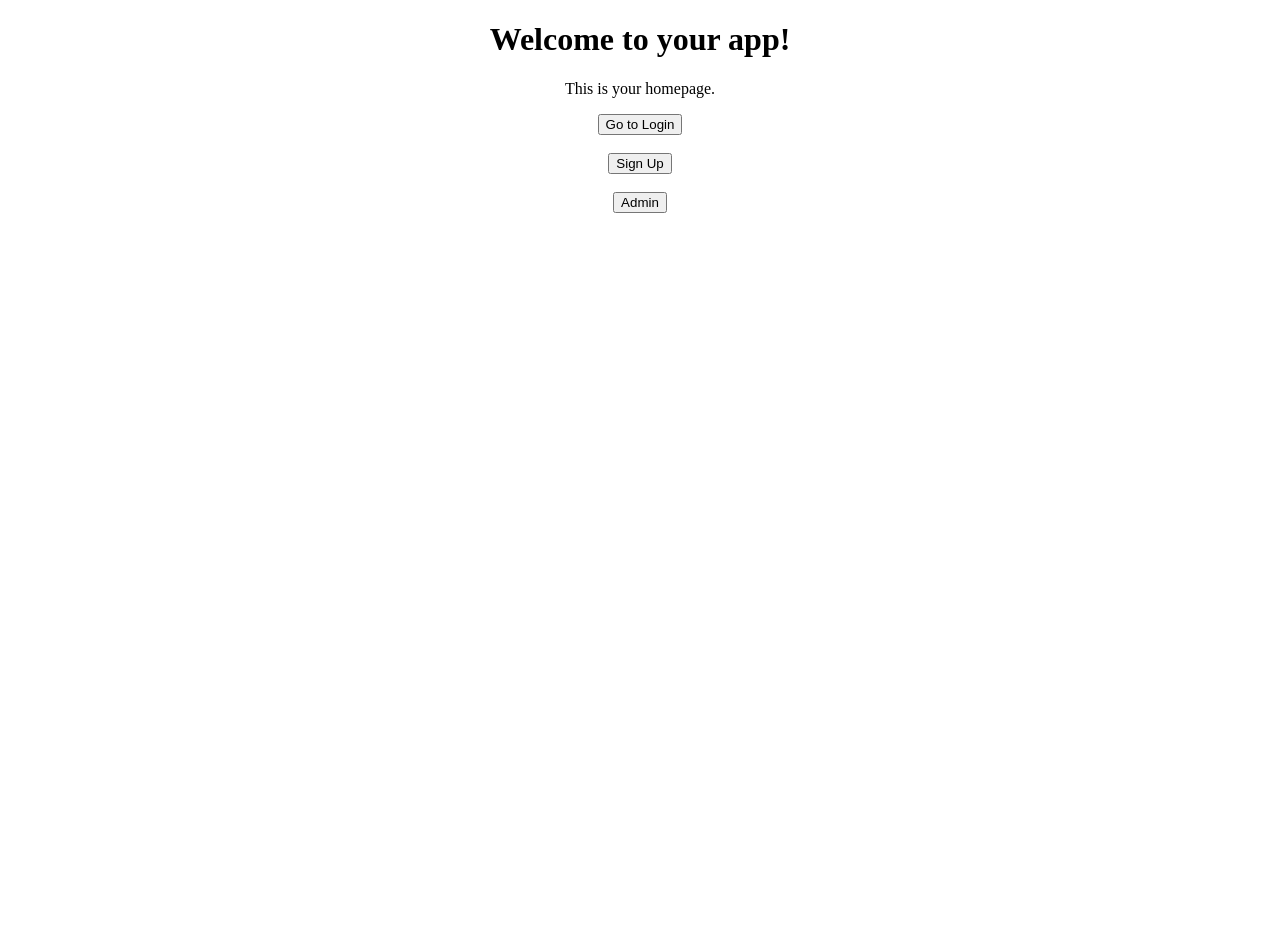
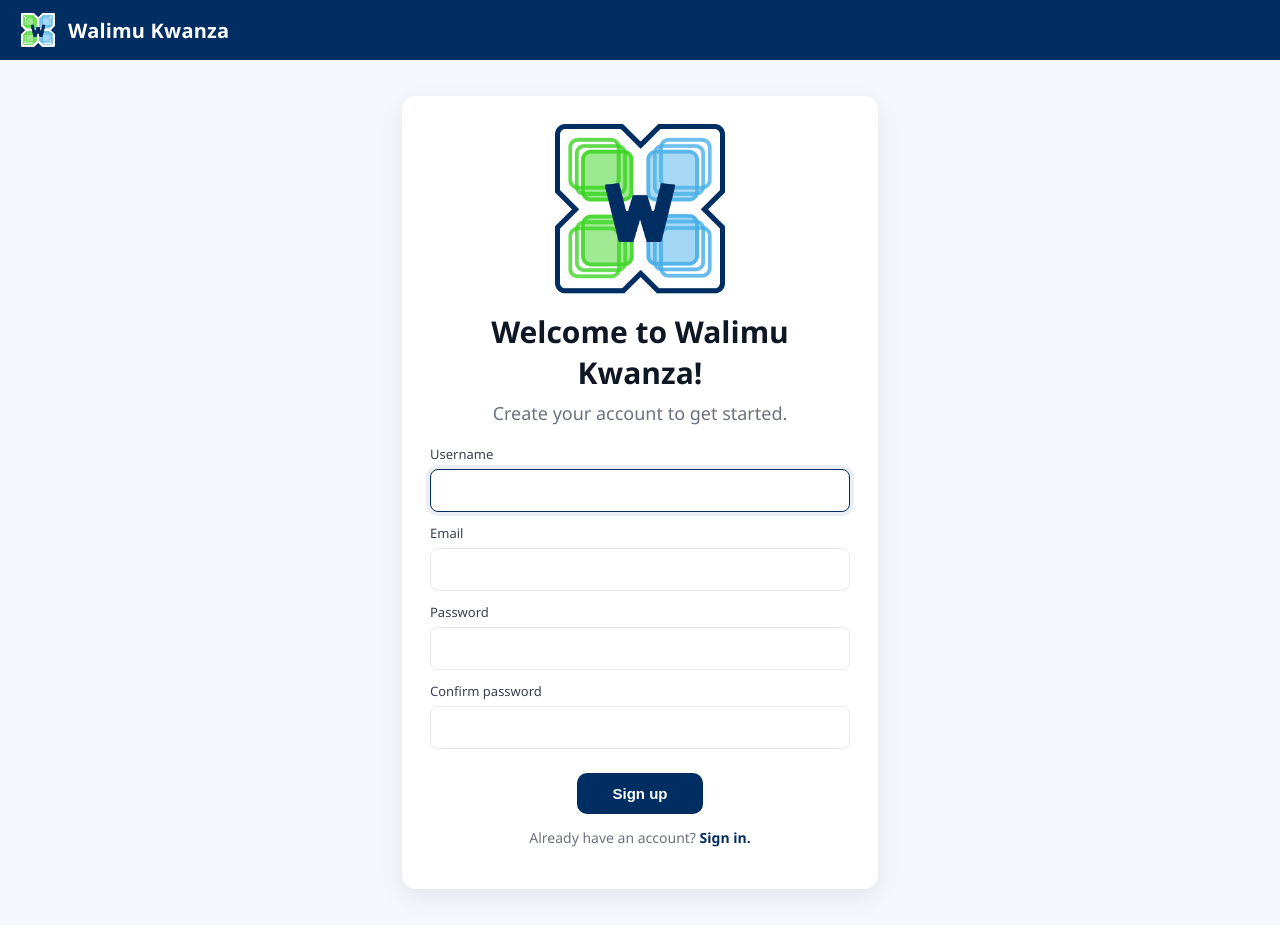
Before and after one commit to CalebMowery04/Walimu-Kwanza, a Django app: page / in a window 1280 px wide. Before the commit the page ends 213 px from the top, so only its background shows below. Run offline with Django 5.2, Linux system fonts and the light colour scheme.

Commit message:
sign in screen adjusted

```diff
--- a/config/urls.py
+++ b/config/urls.py
@@ -21,7 +21,8 @@ from users.views import home, image_page, logout_view, signup
 
 urlpatterns = [
     path('admin/', admin.site.urls),
-    path('', home, name='home'),
+    # make the signup view the site root so the signup page is the first page shown
+    path('', signup, name='home'),
     path('signup/', signup, name='signup'),
     path('login/', LoginView.as_view(template_name='login.html'), name='login'),
     path('logout/', logout_view, name='logout'),
--- a/users/templates/signup.html
+++ b/users/templates/signup.html
@@ -1,19 +1,93 @@
 <!DOCTYPE html>
 <html>
 <head>
-    <title>Sign Up</title>
+    <meta charset="utf-8">
+    <meta name="viewport" content="width=device-width,initial-scale=1">
+    <title>Sign Up - Walimu Kwanza</title>
+    {% load static %}
+    <style>
+        :root{ --navy:#002d62; --accent:#0a58ca; --muted:#6b7280 }
+        html,body{height:100%;margin:0;font-family:Segoe UI, Roboto, "Helvetica Neue", Arial, sans-serif;background:#f4f7fb}
+        .topbar{background:var(--navy);color:#fff;padding:12px 20px;display:flex;align-items:center;gap:12px}
+        .topbar img{height:36px;width:36px;object-fit:contain}
+        .topbar .title{font-weight:600;font-size:20px;letter-spacing:0.2px}
+
+        .container{min-height:calc(100% - 60px);display:flex;align-items:center;justify-content:center;padding:36px}
+        .card{background:#fff;border-radius:14px;box-shadow:0 8px 24px rgba(16,24,40,0.08);max-width:420px;width:100%;padding:28px;text-align:center}
+        .card .logo{height:170px;width:170px;object-fit:contain;margin:0 auto 12px}
+        .card h2{margin:0 0 8px;font-size:20px;color:#0f1724}
+        .card p.lead{margin:0 0 20px;color:var(--muted)}
+
+        form{display:flex;flex-direction:column;gap:12px}
+        .form-input{display:flex;flex-direction:column;text-align:left}
+        label{font-size:13px;color:#374151;margin-bottom:6px}
+        input[type=text], input[type=email], input[type=password]{padding:12px 14px;border:1px solid #e6e9ef;border-radius:8px;font-size:15px}
+        input:focus{outline:none;box-shadow:0 0 0 4px rgba(0,45,98,0.08);border-color:var(--navy)}
+
+        .btn{background:var(--navy);color:#fff;padding:12px;border-radius:10px;border:none;font-weight:600;cursor:pointer;font-size:15px}
+        /* center and size submit button; use .submit-btn on the form button */
+        .submit-btn{width:30%;display:block;margin:12px auto 0}
+        @media (max-width:480px){.submit-btn{width:60%}}
+        .muted-link{color:#6b7280;font-size:14px}
+        .muted-link a{color:var(--navy);text-decoration:none;font-weight:600}
+
+        @media (max-width:480px){.card{padding:20px;margin:0 12px}}
+    </style>
 </head>
 <body>
-    <h1>Create an Account</h1>
 
-    <form method="POST">
-        {% csrf_token %}
-        {{ form.as_p }}
+    <div class="topbar">
+        <img src="{% static 'users/images/WK Logo.png' %}" alt="WK Logo">
+        <div class="title">Walimu Kwanza</div>
+    </div>
 
-        <button type="submit">Sign Up</button>
-    </form>
-    <p style="margin-top: 16px;">
-        Already have an account? <a href="/login/">Log in</a>
-    </p>
+    <div class="container">
+        <div class="card">
+            <img class="logo" src="{% static 'users/images/WK Logo.png' %}" alt="WK Logo">
+            <h2 style="font-size:30px">Welcome to Walimu Kwanza!</h2>
+            <p class="lead" style="font-size:18px">Create your account to get started.</p>
+
+            <form method="POST" novalidate>
+                {% csrf_token %}
+
+                <div class="form-input">
+                    <label for="id_username">Username</label>
+                    {{ form.username }}
+                    {% if form.username.errors %}
+                        <div style="color:#b91c1c;font-size:13px">{{ form.username.errors.0 }}</div>
+                    {% endif %}
+                </div>
+
+                <div class="form-input">
+                    <label for="id_email">Email</label>
+                    {{ form.email }}
+                    {% if form.email.errors %}
+                        <div style="color:#b91c1c;font-size:13px">{{ form.email.errors.0 }}</div>
+                    {% endif %}
+                </div>
+
+                <div class="form-input">
+                    <label for="id_password1">Password</label>
+                    {{ form.password1 }}
+                    {% if form.password1.errors %}
+                        <div style="color:#b91c1c;font-size:13px">{{ form.password1.errors.0 }}</div>
+                    {% endif %}
+                </div>
+
+                <div class="form-input">
+                    <label for="id_password2">Confirm password</label>
+                    {{ form.password2 }}
+                    {% if form.password2.errors %}
+                        <div style="color:#b91c1c;font-size:13px">{{ form.password2.errors.0 }}</div>
+                    {% endif %}
+                </div>
+
+                <button class="btn submit-btn" type="submit">Sign up</button>
+            </form>
+
+            <p style="margin-top:14px" class="muted-link">Already have an account? <a href="{% url 'login' %}">Sign in.</a></p>
+        </div>
+    </div>
+
 </body>
 </html>
```
Also changed, not shown: db.sqlite3.
